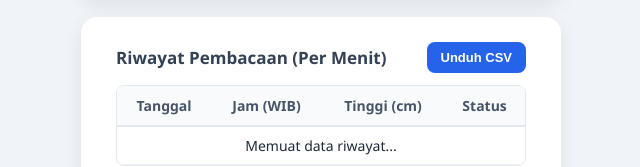
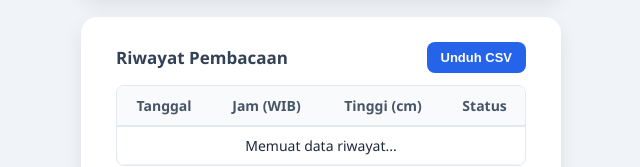
Before and after one commit to Pass11long/monitoring-banjir, a plain HTML site: page index.html in a window 1280 px wide. Shown: the part 286-453 px from the top of the page, without its empty margins (319-959 px from the left). Drawn offline with Linux system fonts and the light colour scheme; a script that the page names is missing.

Commit message:
Update index.html

```diff
--- a/index.html
+++ b/index.html
@@ -121,7 +121,7 @@
   <!-- KARTU 2: RIWAYAT DATA PER MENIT (FIREBASE) -->
   <div class="card">
     <div class="header-tabel">
-      <h3 style="margin:0; font-size:17px;">Riwayat Pembacaan (Per Menit)</h3>
+      <h3 style="margin:0; font-size:17px;">Riwayat Pembacaan </h3>
       <button class="btn-csv" onclick="downloadCSV()">Unduh CSV</button>
     </div>
     <div class="table-container">
```
